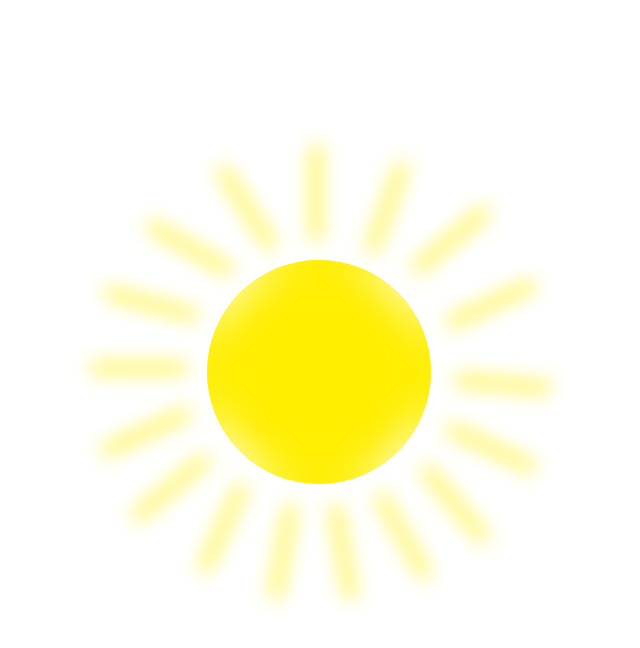
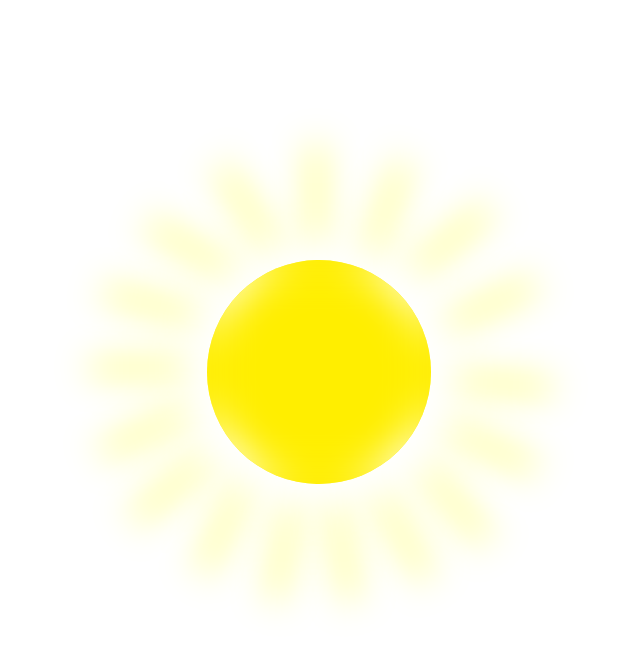
Before and after one commit to faiza203/Animation___i, a plain HTML site: page v_ Clouds-Sun/index.html in a window 1280 px wide. Shown: the whole page, without its empty margins (193-833 px from the left). Drawn offline with Linux system fonts and the light colour scheme.

Commit message:
Add rays perfectly

```diff
--- a/v_ Clouds-Sun/style.css
+++ b/v_ Clouds-Sun/style.css
@@ -69,8 +69,8 @@ body {
   display: inline-flex;
   height: 6em;
   width: 8px;
-  background: rgba(255, 238, 0, 1);
-  filter: blur(10px);
+  background: yellow;
+  filter: blur(18px);
   border-radius: 5px;
 }
 
```
